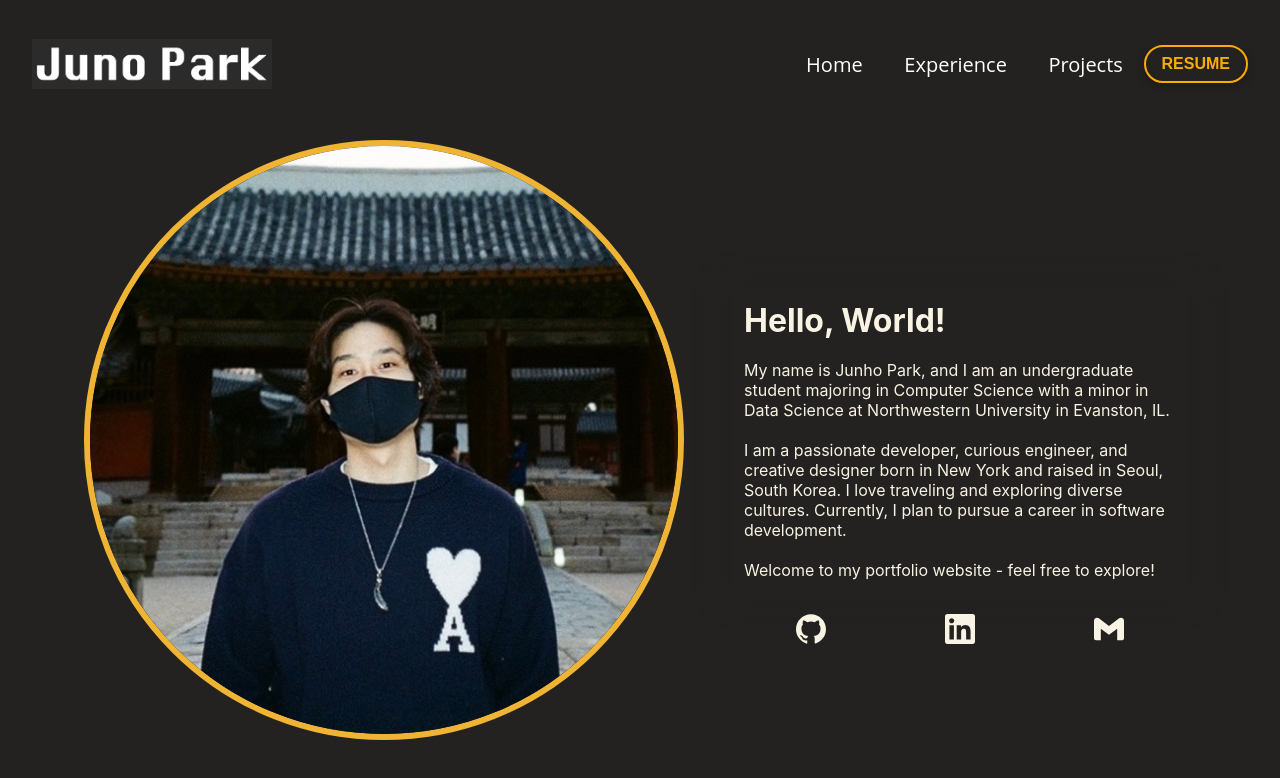
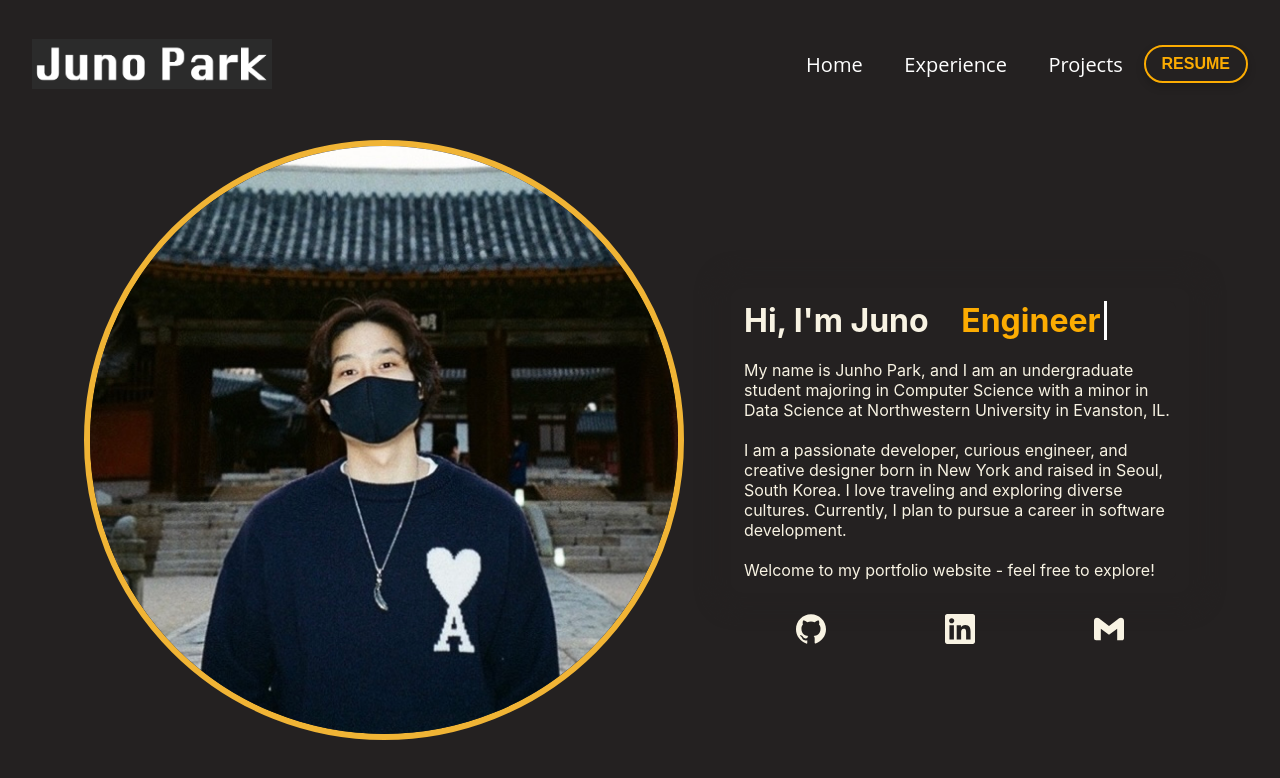
Before and after one commit to parkjuno0309/portfolio-website, a React (Create React App) app: page / in a window 1280 px wide. Shown: the top 778 px of the page. Built offline with nearby package versions, Linux system fonts and the light colour scheme.

Commit message:
typing animation with roles

```diff
--- a/src/components/routes/Home.js
+++ b/src/components/routes/Home.js
@@ -1,4 +1,4 @@
-import React from 'react';
+import React, { useState, useEffect } from 'react';
 
 // SVGs as React components
 import userImg from '../../images/user.png';
@@ -9,13 +9,47 @@ import { ReactComponent as GmailIcon } from '../../images/gmail.svg';
 // Styles
 import '../../styles/Home.css';
 
+const roles = ['Coder', 'Engineer', 'Developer'];
+
 const Home = () => {
+  const [roleIndex, setRoleIndex] = useState(0);
+  const [role, setRole] = useState('');
+  const [deleting, setDeleting] = useState(false);
+
+  useEffect(() => {
+    const typingDelay = 150;
+    const erasingDelay = 100;
+    const newRoleDelay = 2200;
+
+    if (!deleting) {
+      if (role.length < roles[roleIndex].length) {
+        setTimeout(() => {
+          setRole(roles[roleIndex].substring(0, role.length + 1));
+        }, typingDelay);
+      } else {
+        setTimeout(() => {
+          setDeleting(true);
+        }, newRoleDelay);
+      }
+    } else {
+      if (role.length > 0) {
+        setTimeout(() => {
+          setRole(roles[roleIndex].substring(0, role.length - 1));
+        });
+      } else {
+        setDeleting(false);
+        setRoleIndex((prevIndex) => (prevIndex + 1) % roles.length);
+      }
+    }
+  }, [role, deleting, roleIndex]);
   return (
     <div className="home-container">
       <img src={userImg} alt="User" className="bg" />
       <div className="info-container">
         <div className="background-info">
-          <h1>Hello, World!</h1>
+          <h1>
+            Hi, I'm Juno <span className="dynamic-text">{role}</span>
+          </h1>
           <br />
           <p>
             My name is Junho Park, and I am an undergraduate student majoring in
--- a/src/styles/Home.css
+++ b/src/styles/Home.css
@@ -103,3 +103,23 @@
   border-radius: unset;
   animation: unset;
 }
+
+@keyframes blink-caret {
+  from,
+  to {
+    border-color: transparent;
+  }
+  50% {
+    border-color: white;
+  }
+}
+
+.dynamic-text {
+  border-right: 3px solid white;
+  margin-left: 25px;
+  padding-right: 3px;
+  white-space: nowrap;
+  overflow: hidden;
+  animation: blink-caret 0.7s step-end infinite;
+  color: rgb(252, 172, 2);
+}
```
